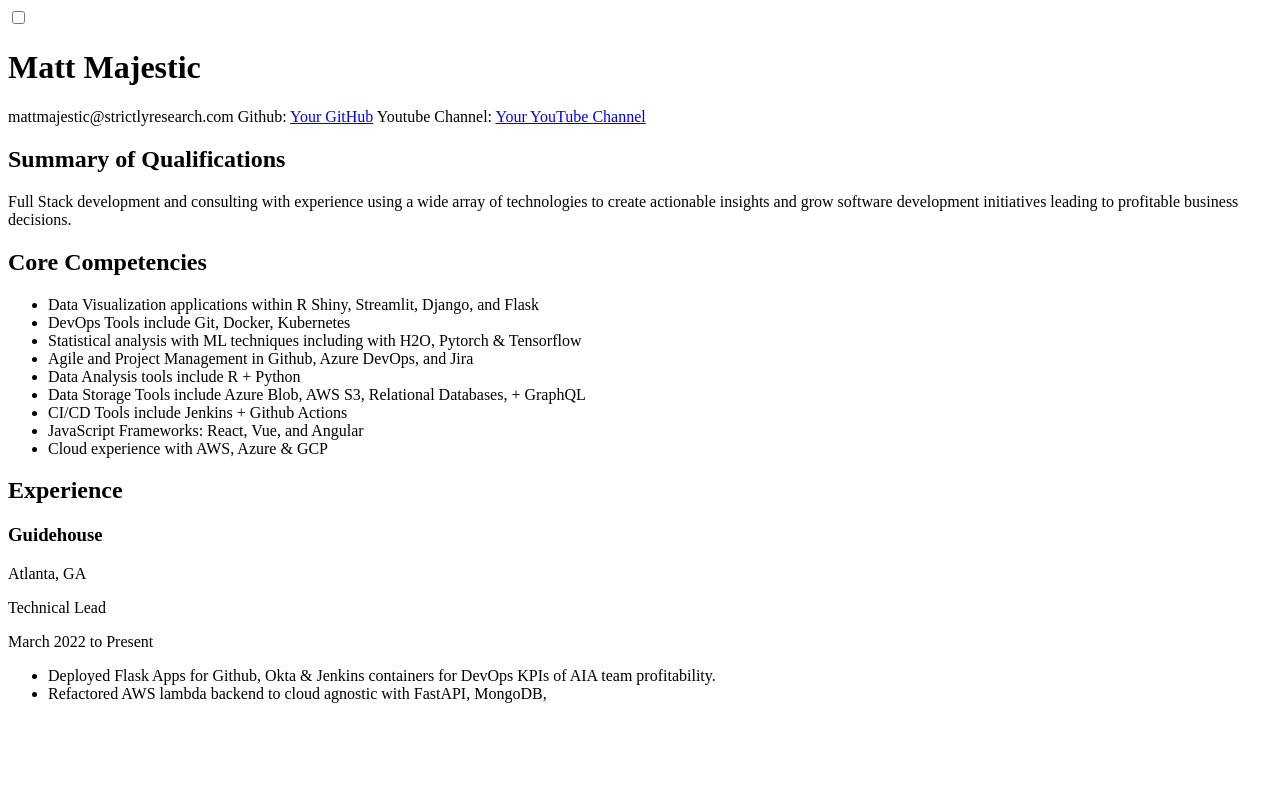
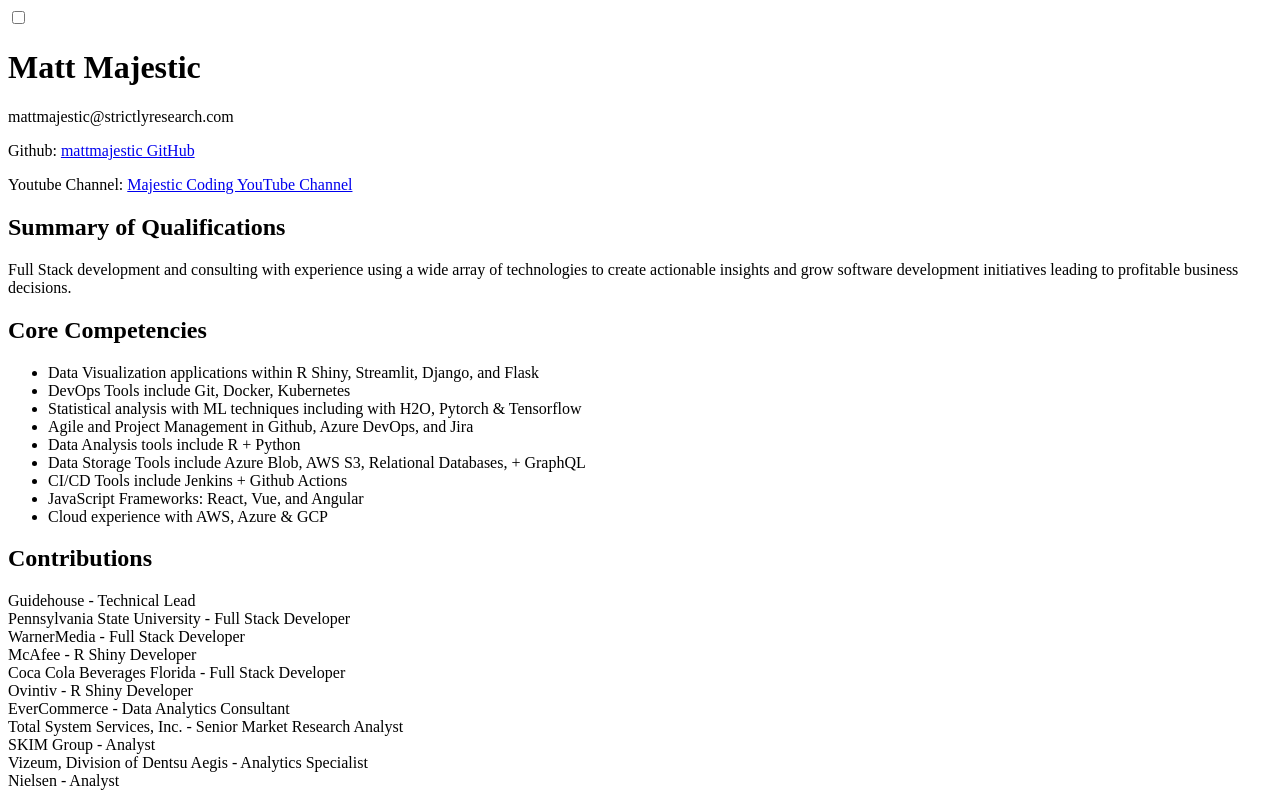
Before and after one commit to mattmajestic/mattmajestic.dev, a FastAPI app: page / in a window 1280 px wide. Before the commit the page ends 703 px from the top, so only its background shows below. Run offline with FastAPI, Linux system fonts and the light colour scheme.

Commit message:
update page

```diff
--- a/templates/credentials.html
+++ b/templates/credentials.html
@@ -5,6 +5,7 @@
   <meta name="viewport" content="width=device-width, initial-scale=1.0">
   <title>Matthew Majestic - Full Stack Consultant</title>
   <link rel="stylesheet" href="/static/styles.css">
+  <link rel="icon" href="static/favicon.ico">
 </head>
 <body>
   <div class="container">
@@ -19,15 +20,12 @@
     </div>
 
   </div>
-
-  <!-- Reference to the JavaScript file -->
-  <script src="/static/theme.js"></script>
   <h1>Matt Majestic</h1>
 
   <div class="contact-info">
-    <span>mattmajestic@strictlyresearch.com</span>
-    <span>Github: <a href="https://github.com/mattmajestic">Your GitHub</a></span>
-    <span>Youtube Channel: <a href="https://www.youtube.com/@majesticcoding/videos">Your YouTube Channel</a></span>
+    <p>mattmajestic@strictlyresearch.com</p>
+    <p>Github: <a href="https://github.com/mattmajestic">mattmajestic GitHub</a></p>
+    <p>Youtube Channel: <a href="https://www.youtube.com/@majesticcoding/videos">Majestic Coding YouTube Channel</a></p>
   </div>
 
   <h2>Summary of Qualifications</h2>
@@ -48,12 +46,22 @@
     <li>Cloud experience with AWS, Azure & GCP</li>
   </ul>
 
-  <h2>Experience</h2>
-  <div class="experience">
-    <h3>Guidehouse</h3>
-    <p>Atlanta, GA</p>
-    <p>Technical Lead</p>
-    <p>March 2022 to Present</p>
-    <ul>
-      <li>Deployed Flask Apps for Github, Okta & Jenkins containers for DevOps KPIs of AIA team profitability.</li>
-      <li>Refactored AWS lambda backend to cloud agnostic with FastAPI, MongoDB,
+  <h2 class="section-title">Contributions</h2>
+    <p class="employers">
+      Guidehouse - Technical Lead<br>
+      Pennsylvania State University - Full Stack Developer<br>
+      WarnerMedia - Full Stack Developer<br>
+      McAfee - R Shiny Developer<br>
+      Coca Cola Beverages Florida - Full Stack Developer<br>
+      Ovintiv - R Shiny Developer<br>
+      EverCommerce - Data Analytics Consultant<br>
+      Total System Services, Inc. - Senior Market Research Analyst<br>
+      SKIM Group - Analyst<br>
+      Vizeum, Division of Dentsu Aegis - Analytics Specialist<br>
+      Nielsen - Analyst
+    </p>
+  </div>
+
+  <script src="static/theme.js"></script>
+</body>
+</html>
```
